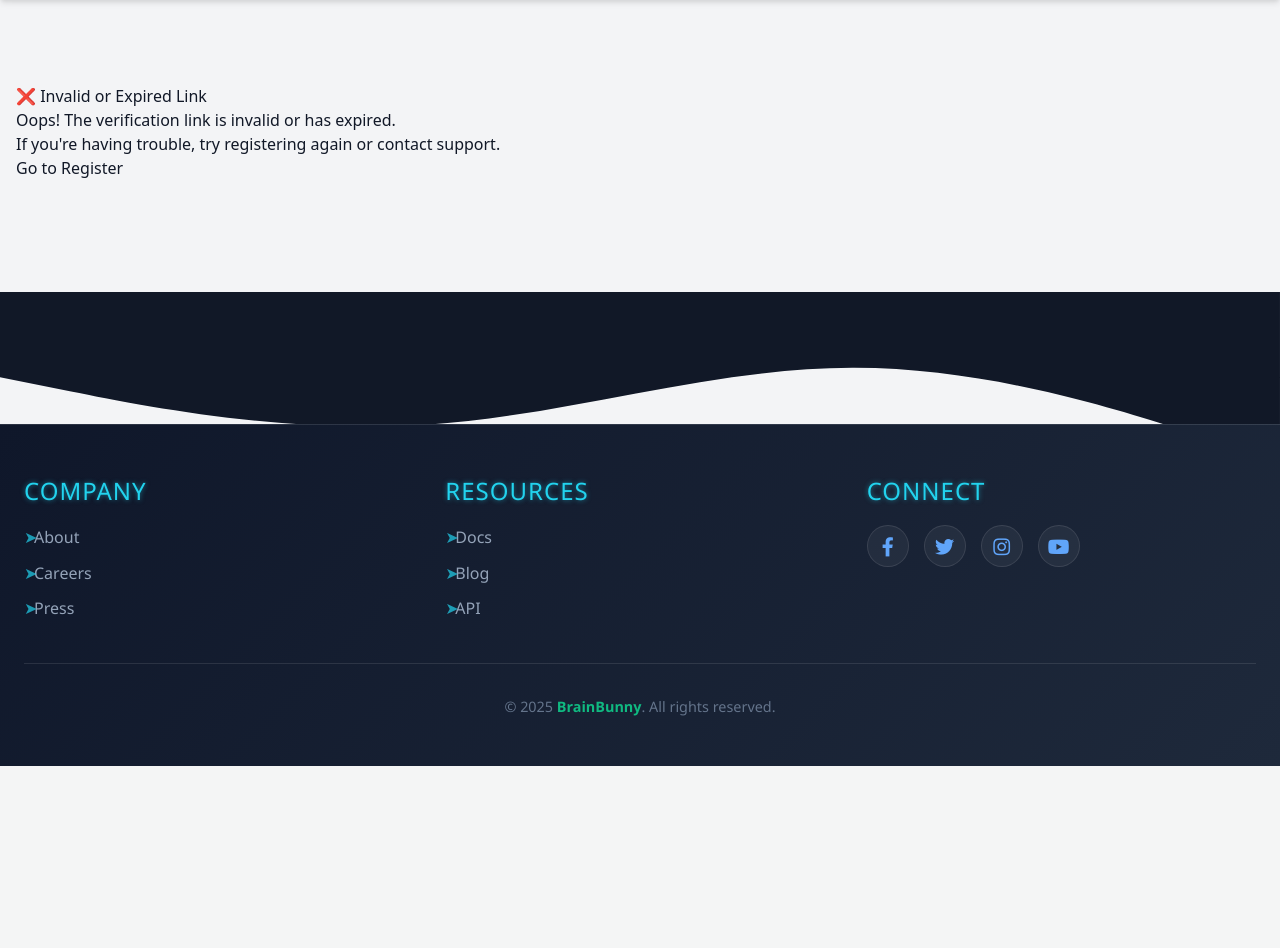
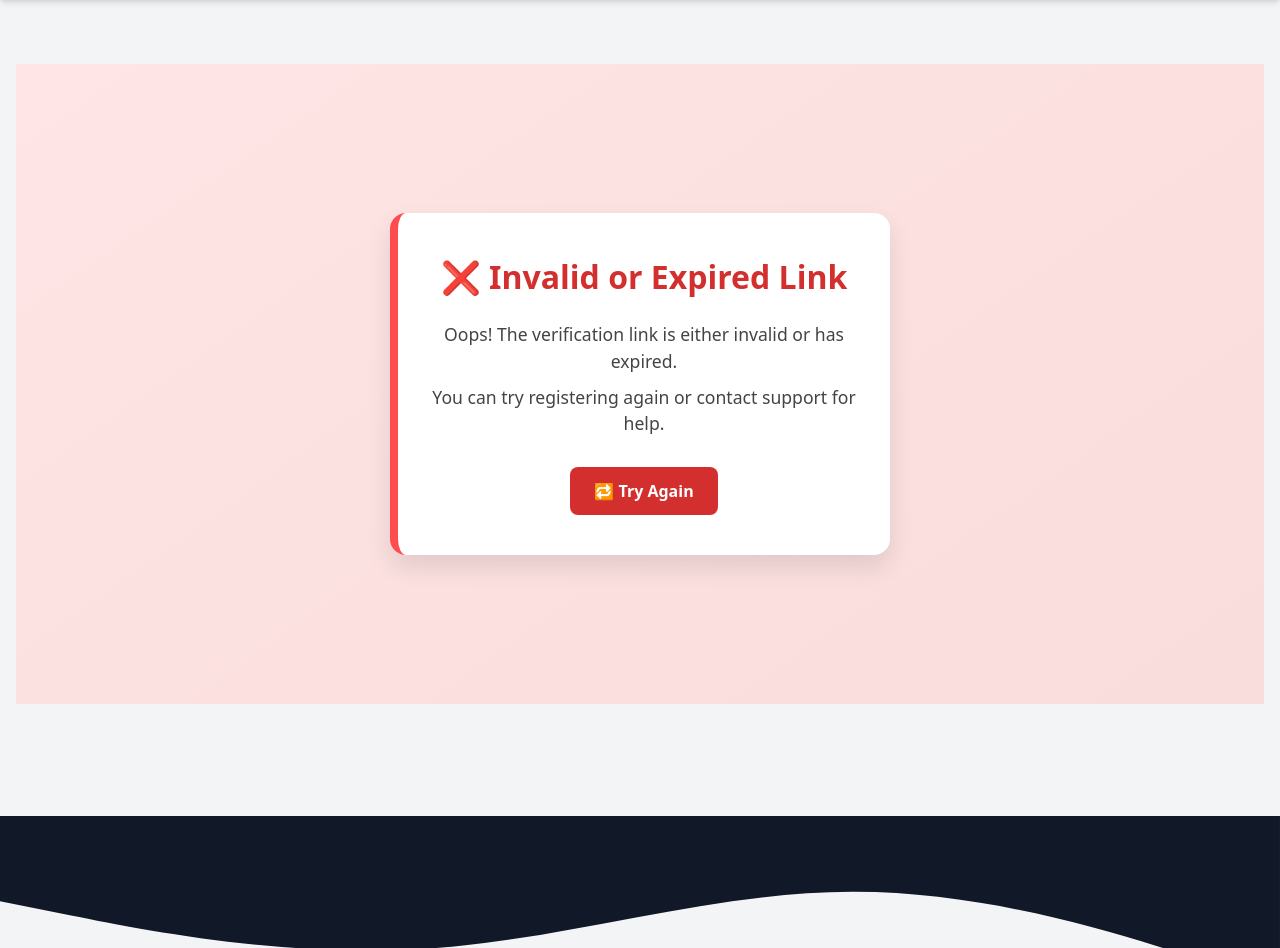
Before and after one commit to amma630/apfit, a Django app: page /verify-email/ in a window 1280 px wide. Shown: the part 72-1020 px from the top of the page. Before the commit the page ends 838 px from the top, so only its background shows below. Run offline with Django 5.2, Linux system fonts and the light colour scheme.

Commit message:
Update invalid_token.html

```diff
--- a/health_fitness_ai/templates/users/invalid_token.html
+++ b/health_fitness_ai/templates/users/invalid_token.html
@@ -1,10 +1,79 @@
 {% extends 'users/base.html' %}
 
+{% block title %}Invalid Link{% endblock %}
+
 {% block content %}
-<div class="container mt-5">
-    <h2>❌ Invalid or Expired Link</h2>
-    <p>Oops! The verification link is invalid or has expired.</p>
-    <p>If you're having trouble, try registering again or contact support.</p>
-    <a href="{% url 'register' %}" class="btn btn-secondary">Go to Register</a>
+<div class="error-container">
+    <div class="error-card">
+        <h2 class="error-title">❌ Invalid or Expired Link</h2>
+        <p class="error-text">
+            Oops! The verification link is either invalid or has expired.
+        </p>
+        <p class="error-text">
+            You can try registering again or contact support for help.
+        </p>
+        <a href="{% url 'register' %}" class="error-btn">🔁 Try Again</a>
+    </div>
 </div>
+<style>
+    .error-container {
+    display: flex;
+    justify-content: center;
+    align-items: center;
+    padding: 60px 20px;
+    min-height: 80vh;
+    background: linear-gradient(145deg, #ffe5e5, #f9dcdc);
+}
+
+.error-card {
+    background-color: #fff;
+    border-left: 8px solid #ff4d4f;
+    border-radius: 16px;
+    padding: 40px 30px;
+    box-shadow: 0 12px 24px rgba(0, 0, 0, 0.1);
+    max-width: 500px;
+    width: 100%;
+    animation: shakeFade 0.6s ease-in-out;
+    text-align: center;
+}
+
+.error-title {
+    font-size: 2rem;
+    color: #d32f2f;
+    margin-bottom: 20px;
+    font-weight: bold;
+}
+
+.error-text {
+    font-size: 1.1rem;
+    color: #444;
+    margin-bottom: 10px;
+}
+
+.error-btn {
+    display: inline-block;
+    margin-top: 20px;
+    background-color: #d32f2f;
+    color: #fff;
+    padding: 12px 24px;
+    border-radius: 8px;
+    text-decoration: none;
+    font-weight: 600;
+    transition: background-color 0.3s ease, transform 0.2s ease;
+}
+
+.error-btn:hover {
+    background-color: #b71c1c;
+    transform: translateY(-2px);
+}
+
+@keyframes shakeFade {
+    0% { transform: translateX(0); opacity: 0; }
+    25% { transform: translateX(-6px); }
+    50% { transform: translateX(6px); }
+    75% { transform: translateX(-4px); }
+    100% { transform: translateX(0); opacity: 1; }
+}
+
+</style>
 {% endblock %}
```
